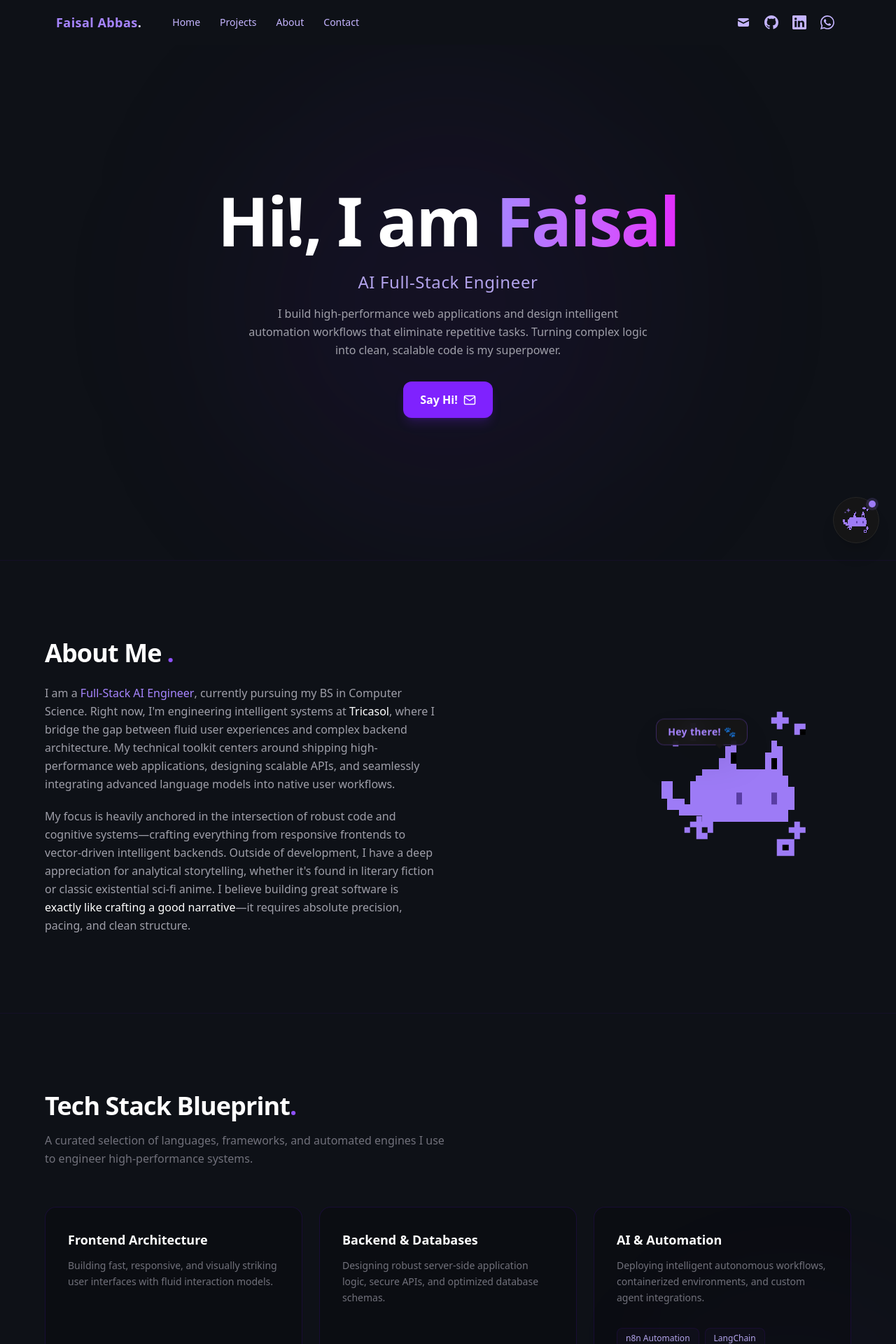
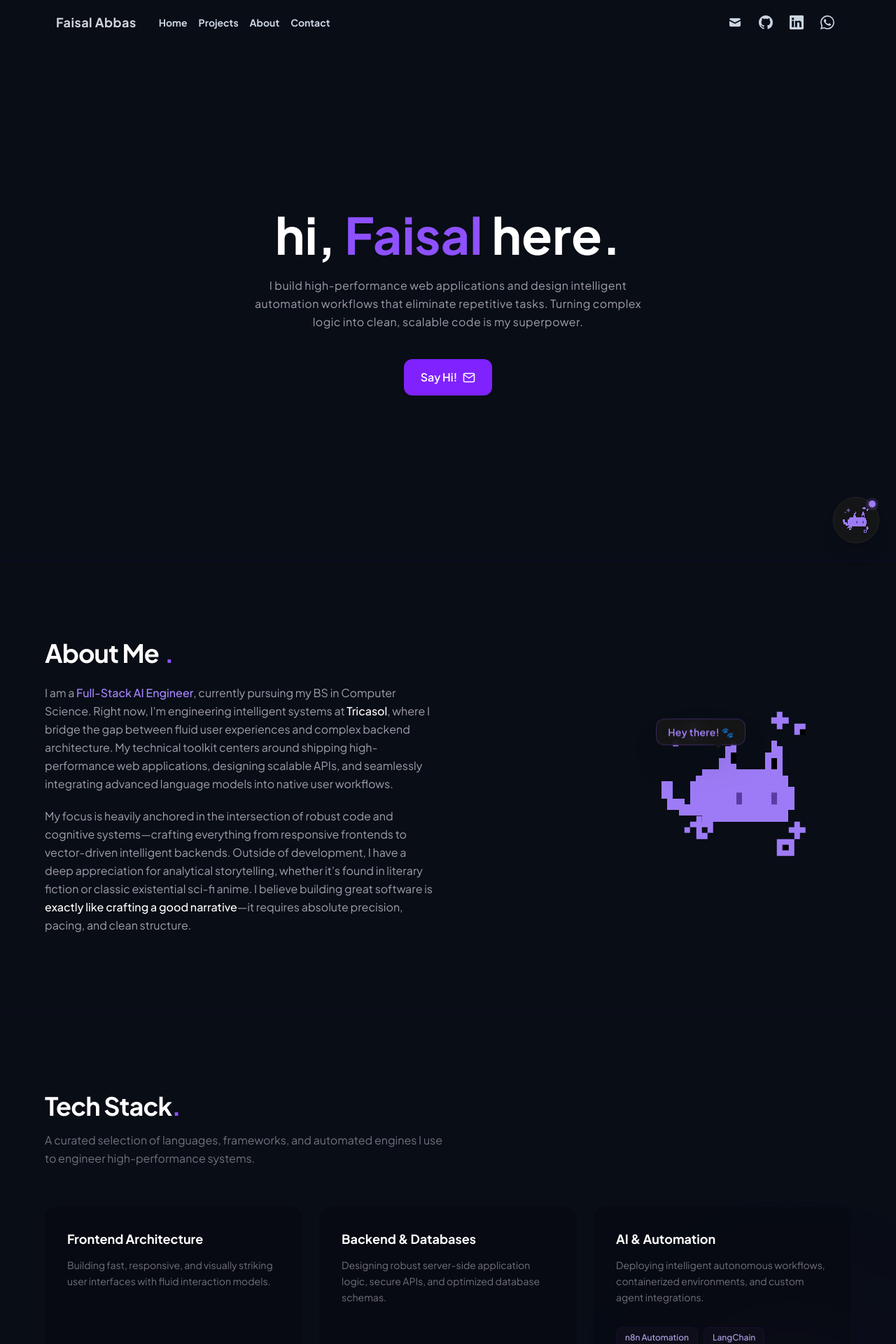
Before and after one commit to kaze1-dev/portfolio, a Next.js app: page / in a window 1280 px wide. Shown: the top 1920 px of the page at 70% size. Built offline with nearby package versions, Linux system fonts and the light colour scheme.

Commit message:
feat: rmvng gradients

```diff
--- a/app/layout.tsx
+++ b/app/layout.tsx
@@ -1,5 +1,5 @@
 import type { Metadata } from "next";
-import { Geist, Geist_Mono } from "next/font/google";
+import { Geist, Geist_Mono, Plus_Jakarta_Sans } from "next/font/google";
 import "./globals.css";
 import Header from "@/components/Header";
 import Footer from "@/components/Footer";
@@ -12,6 +12,12 @@ const geistSans = Geist({
 const geistMono = Geist_Mono({
   variable: "--font-geist-mono",
   subsets: ["latin"],
+});
+
+const sansFont = Plus_Jakarta_Sans({
+  subsets: ['latin'],
+  variable: '--font-sans',
+  weight: ['400', '500', '600', '700'],
 });
 
 export const metadata: Metadata = {
@@ -27,7 +33,7 @@ export default function RootLayout({
   return (
     <html
       lang="en"
-      className={`${geistSans.variable} ${geistMono.variable} h-full antialiased`}
+      className={`${geistSans.variable} ${geistMono.variable} ${sansFont.variable} h-full antialiased`}
     >
       <body className="min-h-full flex flex-col">
         <Header />
--- a/components/About.tsx
+++ b/components/About.tsx
@@ -4,7 +4,7 @@ import { PixelCat } from './pixel_cat';
 
 const About = () => {
   return (
-    <section id="about" className="bg-[#0E1117] text-zinc-400 py-20 sm:py-28 px-4 border-t border-violet-950/20">
+    <section id="about" className="bg-[#090D16] text-zinc-400 py-20 sm:py-28 px-4 border-t border-violet-950/20">
       <div className="max-w-6xl mx-auto grid grid-cols-1 md:grid-cols-2 gap-12 md:gap-8 items-center">
 
         <div className="flex flex-col justify-center">
--- a/components/Header.tsx
+++ b/components/Header.tsx
@@ -5,34 +5,34 @@ import { HiMail } from 'react-icons/hi';
 
 const Header = () => {
   return (
-    <header className="bg-[#0E1117] text-violet-300 sticky top-0 z-50 transition-colors duration-300">
+    <header className="bg-[#090D16] text-violet-300 sticky top-0 z-50 transition-colors duration-300">
       <div className="max-w-6xl mx-auto h-16 px-4 flex items-center justify-between">
 
         <div className="flex items-center space-x-8">
-          <div className="text-lg font-bold tracking-wide text-violet-400 cursor-pointer select-none">
-            Faisal Abbas<span className="text-violet-100">.</span>
+          <div className="text-lg font-bold tracking-wide text-gray-300 hover:text-violet-500 transition cursor-pointer select-none">
+            Faisal Abbas<span className="text-violet-100"></span>
           </div>
 
-          <nav className="hidden md:flex items-center space-x-1">
-            <Link href="#home" className="px-3 py-2 rounded-lg text-sm font-medium transition-all duration-200 hover:bg-violet-950/40 hover:text-violet-100">
+          <nav className="hidden md:flex items-center space-x-4">
+            <Link href="#home" className="rounded-lg text-sm font-black transition-all duration-200 text-slate-300 hover:text-violet-500">
               Home
             </Link>
-            <Link href="#projects" className="px-3 py-2 rounded-lg text-sm font-medium transition-all duration-200 hover:bg-violet-950/40 hover:text-violet-100">
+            <Link href="#projects" className="rounded-lg text-sm font-black transition-all duration-200 text-slate-300 hover:text-violet-500">
               Projects
             </Link>
-            <Link href="#about" className="px-3 py-2 rounded-lg text-sm font-medium transition-all duration-200 hover:bg-violet-950/40 hover:text-violet-100">
+            <Link href="#about" className="rounded-lg text-sm font-black transition-all duration-200 text-slate-300 hover:text-violet-500">
               About
             </Link>
-            <Link href="#contact" className="px-3 py-2 rounded-lg text-sm font-medium transition-all duration-200 hover:bg-violet-950/40 hover:text-violet-100">
+            <Link href="#contact" className="rounded-lg text-sm font-black transition-all duration-200 text-slate-300 hover:text-violet-500">
               Contact
             </Link>
           </nav>
         </div>
 
-        <div className="flex items-center space-x-1">
+        <div className="flex items-center space-x-2">
           <a
             href="mailto:kaze0001111@gmail.com"
-            className="p-2 rounded-lg transition-all duration-200 hover:bg-violet-950/40 hover:text-violet-100"
+            className="p-2 rounded-lg transition-all duration-200 text-slate-300 hover:text-violet-400"
             aria-label="Email"
           >
             <HiMail size={20} />
@@ -41,7 +41,7 @@ const Header = () => {
             href="https://github.com/kaze1-dev"
             target="_blank"
             rel="noopener noreferrer"
-            className="p-2 rounded-lg transition-all duration-200 hover:bg-violet-950/40 hover:text-violet-100"
+            className="p-2 rounded-lg transition-all duration-200 text-slate-300 hover:text-violet-400"
             aria-label="GitHub"
           >
             <BsGithub size={20} />
@@ -50,7 +50,7 @@ const Header = () => {
             href="https://www.linkedin.com/in/faisal-abbas-codes"
             target="_blank"
             rel="noopener noreferrer"
-            className="p-2 rounded-lg transition-all duration-200 hover:bg-violet-950/40 hover:text-violet-100"
+            className="p-2 rounded-lg transition-all duration-200 text-slate-300 hover:text-violet-400"
             aria-label="LinkedIn"
           >
             <BsLinkedin size={20} />
@@ -59,7 +59,7 @@ const Header = () => {
             href="https://wa.me/923316855008"
             target="_blank"
             rel="noopener noreferrer"
-            className="p-2 rounded-lg transition-all duration-200 hover:bg-violet-950/40 hover:text-violet-100"
+            className="p-2 rounded-lg transition-all duration-200 text-slate-300 hover:text-violet-400"
             aria-label="WhatsApp"
           >
             <BsWhatsapp size={20} />
--- a/components/Hero.tsx
+++ b/components/Hero.tsx
@@ -2,22 +2,22 @@ import React from 'react'
 import { FiMail } from 'react-icons/fi'
 
 const Hero = () => {
+  //bg-[#0E1117]
   return (
-    <section className="bg-[#0E1117] text-slate-300 min-h-[calc(100vh-4rem)] flex flex-col justify-center items-center px-4 relative overflow-hidden">
-      <div className="absolute top-1/2 left-1/2 -translate-x-1/2 -translate-y-1/2 w-87.5 sm:w-150 h-87.5 sm:h-150 bg-violet-900/10 rounded-full blur-[100px] sm:blur-[130px] pointer-events-none" />
+    <section className="bg-[#090D16] text-slate-300 min-h-[calc(100vh-4rem)] flex flex-col justify-center items-center px-4 relative overflow-hidden">
       <div className="max-w-4xl mx-auto text-center z-10 flex flex-col items-center">
-        <h1 className="text-5xl sm:text-7xl md:text-8xl font-extrabold tracking-tight text-white mb-6 select-none">
-          Hi!, I am <span className="text-transparent bg-clip-text bg-linear-to-r from-violet-400 to-fuchsia-500">Faisal</span>
+        <h1 className="text-5xl sm:text-7xl md:text-7xl font-extrabold text-white mb-6 select-none font-sans">
+          hi, <span className="text-violet-500">Faisal</span> here.
         </h1>
-        <h2 className="text-xl sm:text-2xl font-medium text-violet-300/90 mb-4 tracking-wide">
+        {/* <h2 className="text-xl sm:text-2xl font-medium text-violet-300/90 mb-4 tracking-wide">
           AI Full-Stack Engineer
-        </h2>
-        <p className="text-base text-zinc-400 max-w-xl mb-8 leading-relaxed">
+        </h2> */}
+        <p className="text-base text-zinc-400 max-w-xl mb-10 leading-relaxed tracking-wide">
           I build high-performance web applications and design intelligent automation workflows that eliminate repetitive tasks. Turning complex logic into clean, scalable code is my superpower.
         </p>
         <a
           href="mailto:kaze000111@gmail.com"
-          className="inline-flex items-center space-x-2 bg-violet-600 text-white px-6 py-3.5 rounded-xl font-semibold shadow-lg shadow-violet-600/20 transition-all duration-200 hover:bg-violet-500 hover:shadow-violet-500/30 hover:-translate-y-0.5 active:translate-y-0"
+          className="inline-flex items-center space-x-2 bg-violet-600 text-white px-6 py-3.5 rounded-xl font-semibold transition-all duration-200 hover:-translate-y-0.5 active:translate-y-0"
         >
           <span>Say Hi!</span>
           <FiMail size={18} className="translate-y-[0.5px]" />
--- a/components/Projects.tsx
+++ b/components/Projects.tsx
@@ -85,7 +85,7 @@ const Projects = () => {
 
   const ProjectCard = ({ project, compact }: { project: Project; compact: boolean }) => (
     <div
-      className={`bg-black/20 border border-violet-950/40 ${compact ? 'p-5 sm:p-6' : 'p-6 sm:p-7'} rounded-2xl transition-all duration-300 hover:border-violet-500/30 hover:bg-black/40 group flex flex-col justify-between hover:-translate-y-1 relative`}
+      className={`bg-black/20  ${compact ? 'p-5 sm:p-6' : 'p-6 sm:p-7'} rounded-2xl transition-all duration-300 hover:border-violet-500/30 hover:bg-black/40 group flex flex-col justify-between hover:-translate-y-1 relative`}
     >
       <div>
         <div className="flex items-center justify-between mb-6">
@@ -152,7 +152,7 @@ const Projects = () => {
     </div>
   );
   return (
-    <section id="projects" className="bg-[#0E1117] text-zinc-400 py-20 sm:py-28 px-4 border-t border-violet-950/20 relative overflow-hidden">
+    <section id="projects" className="bg-[#090D16] text-zinc-400 py-20 sm:py-28 px-4 border-t border-violet-950/20 relative overflow-hidden">
       <div className="absolute top-1/4 left-0 w-100 h-100 bg-violet-600/5 rounded-full blur-[150px] pointer-events-none" />
 
       <div className="max-w-6xl mx-auto">
--- a/components/Skills.tsx
+++ b/components/Skills.tsx
@@ -20,14 +20,14 @@ const TechStack = () => {
   ];
 
   return (
-    <section id="tech" className="bg-[#0E1117] text-zinc-400 py-20 sm:py-28 px-4 border-t border-violet-950/20 relative overflow-hidden">
+    <section id="tech" className="bg-[#090D16] text-zinc-400 py-20 sm:py-28 px-4 border-t border-violet-950/20 relative overflow-hidden">
 
       <div className="absolute bottom-0 right-0 w-75 h-75 bg-violet-500/5 rounded-full blur-[120px] pointer-events-none" />
 
       <div className="max-w-6xl mx-auto">
         <div className="mb-14">
           <h2 className="text-3xl sm:text-4xl font-bold text-white tracking-tight mb-4">
-            Tech Stack Blueprint<span className="text-violet-500">.</span>
+            Tech Stack<span className="text-violet-500">.</span>
           </h2>
           <p className="text-base text-zinc-500 max-w-xl leading-relaxed">
             A curated selection of languages, frameworks, and automated engines I use to engineer high-performance systems.
@@ -37,9 +37,9 @@ const TechStack = () => {
           {stacks.map((stack, idx) => (
             <div
               key={idx}
-              className="bg-black/20 border border-violet-950/40 p-6 sm:p-8 rounded-2xl transition-all duration-300 hover:border-violet-500/30 hover:bg-black/40 group relative flex flex-col justify-between"
+              className="bg-black/20 p-6 sm:p-8 rounded-2xl transition-all group relative flex flex-col justify-between hover:bg-black/40"
             >
-              <div className="absolute top-0 left-0 w-full h-px bg-linear-to-r from-transparent via-violet-500/0 to-transparent group-hover:via-violet-500/40 transition-all duration-500 rounded-t-2xl" />
+              <div className="absolute top-0 left-0 w-full h-px bg-linear-to-r from-transparent transition-all duration-500 rounded-t-2xl" />
 
               <div>
                 <h3 className="text-lg font-bold text-white mb-3 group-hover:text-violet-400 transition-colors duration-300">
```
